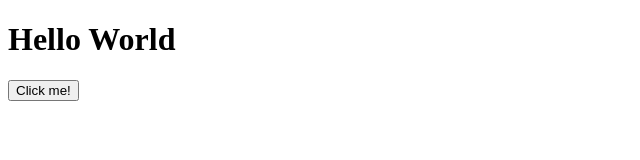
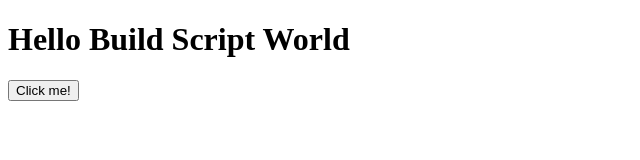
Before and after one commit to johnstonjacob/circleci-success-engineer, a website: page src/index.html in a window 1280 px wide. Shown: the whole page, without its empty margins (0-640 px from the left). Drawn offline with Linux system fonts and the light colour scheme.

Commit message:
continous deployment

```diff
--- a/src/index.html
+++ b/src/index.html
@@ -7,7 +7,7 @@
   <script src="script.js" type="text/javascript"></script>
   </head>
   <body>
-  <h1>Hello World</h1>
+  <h1>Hello Build Script World</h1>
   <button id="main-btn">Click me!</button>
   </body>
 </html>
```
Also changed, not shown: .circleci/config.yml.
